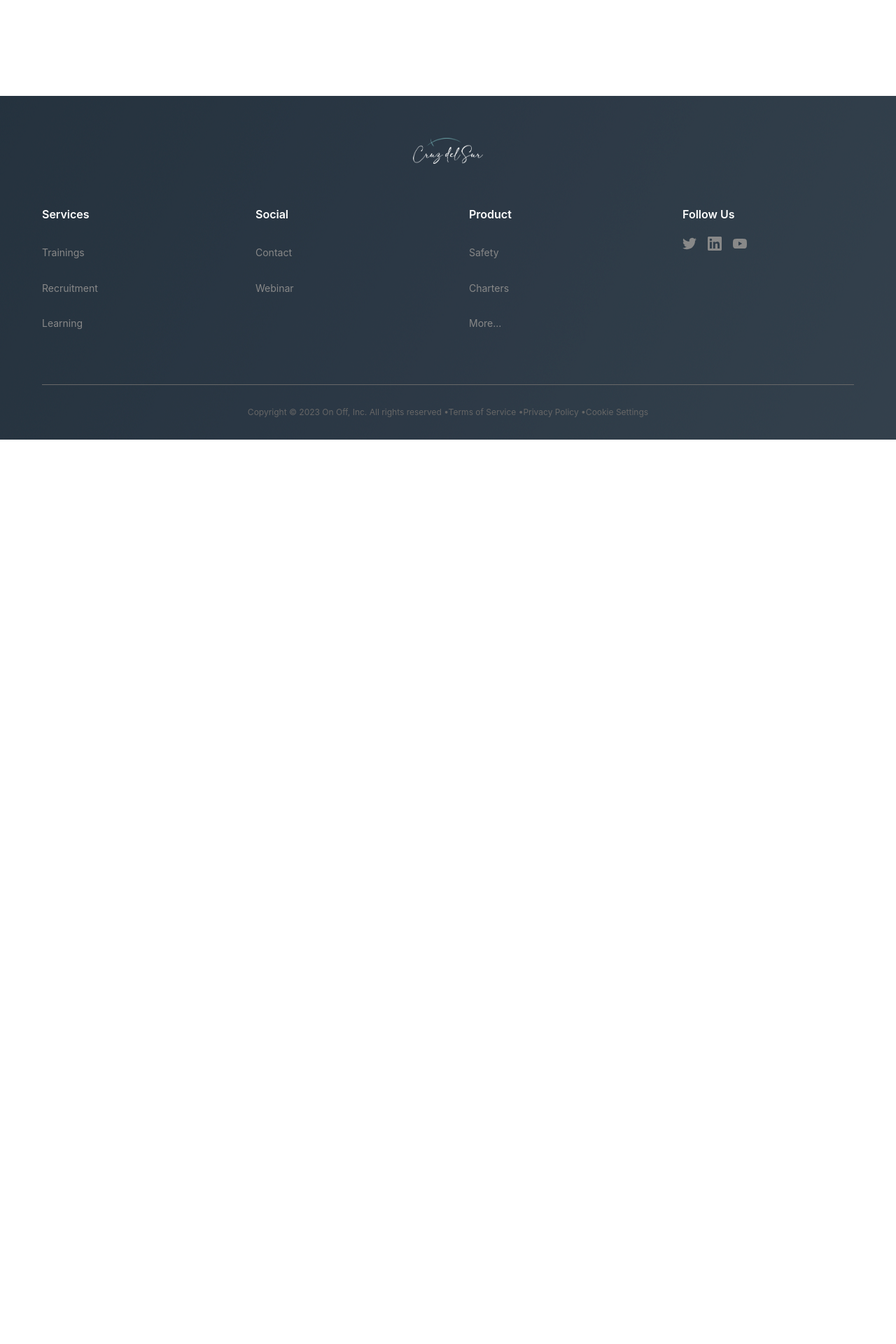
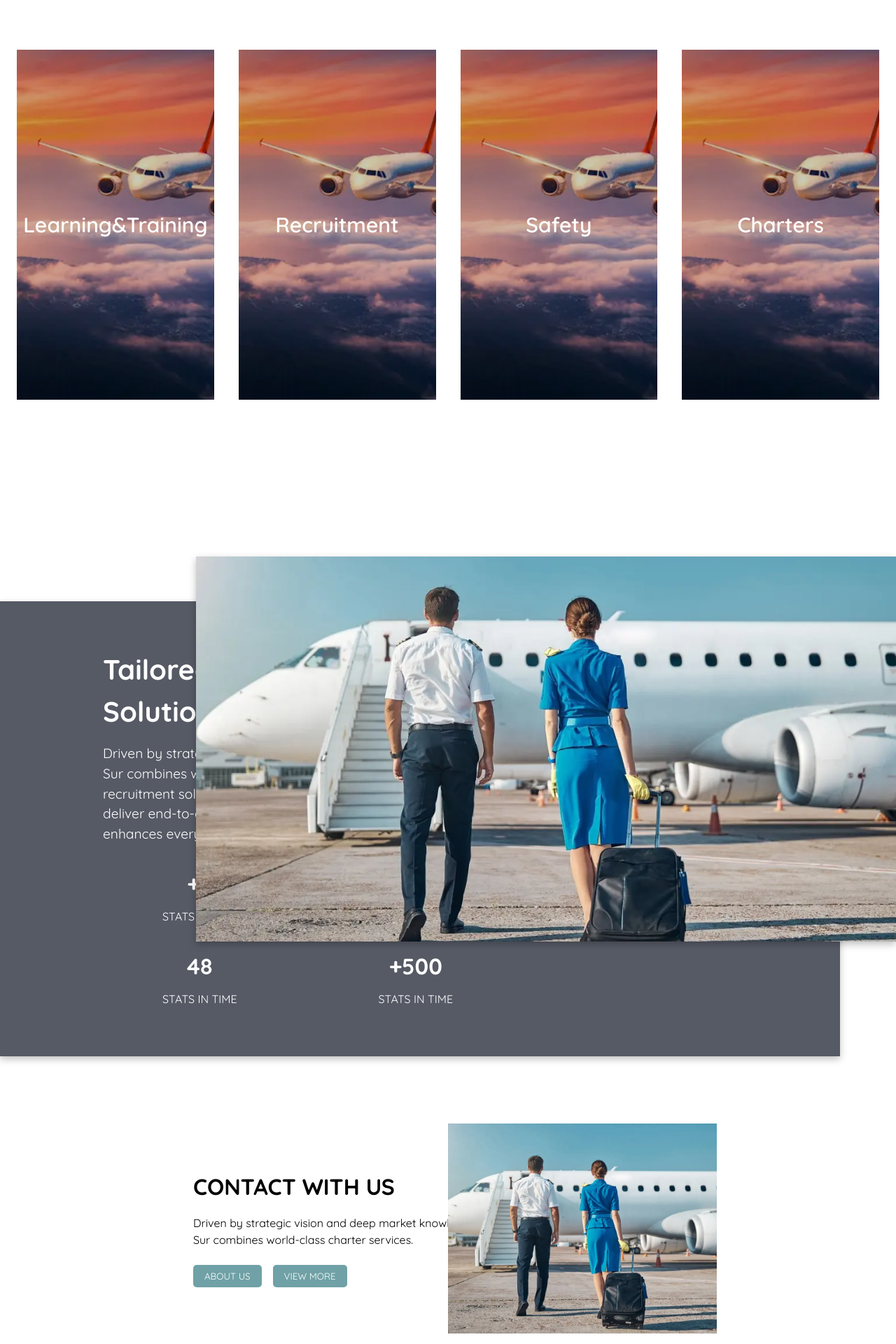
Before and after one commit to Remojs/Cruzdelsur, a React (Vite) app: page / in a window 1280 px wide. Shown: the part 1880-3800 px from the top of the page at 70% size. Before the commit the page ends 2508 px from the top, so only its background shows below. Built offline with nearby package versions, Linux system fonts and the light colour scheme.

Commit message:
home advenced

```diff
--- a/src/features/home/home.jsx
+++ b/src/features/home/home.jsx
@@ -1,8 +1,18 @@
 import styles from "./home.module.css"
 import HomeIMG from '@assets/images/HomeSection.webp'
 import HomePortrait from '@assets/banners/HomePortrait.webp'
+import SectionCardGroup from '../../shared/SectionCardGroup/SectionCardGroup';
+import exampleImage from '../../assets/banners/HomePortrait.webp';
+import Stats from '../../shared/Stats/Stats';
+import Contact from '../../shared/Contact/Contact';
 
 export default function Home() {
+  const cards = [
+    { title: 'Learning&Training', image: exampleImage, link: '/learning' },
+    { title: 'Recruitment', image: exampleImage, link: '/recruitment' },
+    { title: 'Safety', image: exampleImage, link: '/safety' },
+    { title: 'Charters', image: exampleImage, link: '/charters' },
+  ];
 
   return (
     <div className={styles.container}>
@@ -50,7 +60,16 @@ export default function Home() {
             <button className={styles.ctaButton}>READ MORE</button>
           </div>
         </div>
+
+        <div>
+          <SectionCardGroup cards={cards} />
+        </div>
+
+
       </main>
+
+      <Stats />
+      <Contact />
     </div>
   )
 }
--- /dev/null
+++ b/src/shared/Contact/Contact.jsx
@@ -0,0 +1,18 @@
+import React from 'react';
+import styles from './Contact.module.css';
+
+export default function Contact() {
+  return (
+    <div className={styles.contactContainer}>
+      <div className={styles.textBox}>
+        <h3>CONTACT WITH <span className={styles.highlight}>US</span></h3>
+        <p>Driven by strategic vision and deep market knowledge, Cruz del Sur combines world-class charter services.</p>
+        <div className={styles.buttons}>
+          <button className={styles.button}>ABOUT US</button>
+          <button className={styles.button}>VIEW MORE</button>
+        </div>
+      </div>
+      <div className={styles.imageBox}></div>
+    </div>
+  );
+}
--- /dev/null
+++ b/src/shared/Contact/Contact.module.css
@@ -0,0 +1,47 @@
+.contactContainer {
+  display: flex;
+  justify-content: center;
+  align-items: center;
+  width: 100%;
+  margin: 5rem 0;
+}
+
+.textBox {
+  width: 30%;
+  padding-left: 20px;
+}
+
+.textBox h3 {
+  font-size: 2rem;
+  font-weight: bold;
+  margin-bottom: 1rem;
+}
+
+.textBox p {
+  font-size: 1rem;
+  line-height: 1.5;
+  margin-bottom: 1.5rem;
+  width: 30rem;
+}
+
+.textBox .buttons {
+  display: flex;
+  gap: 1rem;
+}
+
+.textBox .button {
+  padding: 0.5rem 1rem;
+  background-color: var(--blue-primary);
+  color: var(--white);
+  border: none;
+  border-radius: 5px;
+  cursor: pointer;
+}
+
+.imageBox {
+  width: 30%;
+  background-image: url('../../assets/images/HomeSection.webp');
+  background-size: cover;
+  background-position: center;
+  height: 300px;
+}
--- a/src/shared/Footer/footer.module.css
+++ b/src/shared/Footer/footer.module.css
@@ -5,7 +5,7 @@
   background-position: center;
   color: #ffffff;
   padding: 60px 0 30px;
-  font-family: -apple-system, BlinkMacSystemFont, "Segoe UI", Roboto, sans-serif;
+  font-family: 'Quicksand', sans-serif;
 }
 
 .container {
--- a/src/shared/Navbar/navbar.module.css
+++ b/src/shared/Navbar/navbar.module.css
@@ -7,6 +7,7 @@
   background-position: center;
   height: 130px;
   padding: 0 2rem;
+  font-family: 'Quicksand', sans-serif;
 }
 
 .navLinks {
--- /dev/null
+++ b/src/shared/SectionCard/SectionCard.jsx
@@ -0,0 +1,11 @@
+import React from 'react';
+import styles from './SectionCard.module.css';
+
+export default function SectionCard({ title, image, link }) {
+  return (
+    <a href={link} className={styles.card} style={{ backgroundImage: `url(${image})` }}>
+      <div className={styles.overlay}></div>
+      <h2 className={styles.title}>{title}</h2>
+    </a>
+  );
+}
--- /dev/null
+++ b/src/shared/SectionCard/SectionCard.module.css
@@ -0,0 +1,35 @@
+.card {
+  width: 350px;
+  height: 500px;
+  display: flex;
+  align-items: center;
+  justify-content: center;
+  background-size: cover;
+  background-position: center;
+  position: relative;
+  text-decoration: none;
+  color: white;
+  overflow: hidden;
+}
+
+.overlay {
+  position: absolute;
+  top: 0;
+  left: 0;
+  width: 100%;
+  height: 100%;
+  background-color: rgba(0, 0, 0, 0.2);
+  transition: background-color 0.3s ease;
+}
+
+.card:hover .overlay {
+  background-color: rgba(0, 0, 0, 0.6);
+}
+
+.title {
+  position: relative;
+  font-size: 30px;
+  font-weight: 600;
+  z-index: 1;
+  text-align: center;
+}
--- /dev/null
+++ b/src/shared/SectionCardGroup/SectionCardGroup.jsx
@@ -0,0 +1,18 @@
+import React from 'react';
+import SectionCard from '../SectionCard/SectionCard';
+import styles from './SectionCardGroup.module.css';
+
+export default function SectionCardGroup({ cards }) {
+  return (
+    <div className={styles.group}>
+      {cards.map((card, index) => (
+        <SectionCard
+          key={index}
+          title={card.title}
+          image={card.image}
+          link={card.link}
+        />
+      ))}
+    </div>
+  );
+}
--- /dev/null
+++ b/src/shared/SectionCardGroup/SectionCardGroup.module.css
@@ -0,0 +1,5 @@
+.group {
+  display: flex;
+  justify-content: center;
+  gap: 35px;
+}
--- /dev/null
+++ b/src/shared/Stats/Stats.jsx
@@ -0,0 +1,34 @@
+import React from 'react';
+import styles from './Stats.module.css';
+
+export default function Stats() {
+  return (
+    <div className={styles.statsContainer}>
+      <div className={styles.grayBox}>
+        <div className={styles.grayStatsBox}>
+            <h3>Tailored Aviation & Talent Solutions for Latin America</h3>
+                <p>Driven by strategic vision and deep market knowledge, Cruz del Sur combines world-class charter services with custom recruitment solutions for the aviation industry. Our mission is to deliver end-to-end support that elevates your operations and enhances every aspect of the flight and hiring experience.</p>
+                <div className={styles.stats}>
+                <div className={styles.stat}>
+                    <h4>+8</h4>
+                    <span>STATS IN TIME</span>
+                </div>
+                <div className={styles.stat}>
+                    <h4>738</h4>
+                    <span>STATS IN TIME</span>
+                </div>
+                <div className={styles.stat}>
+                    <h4>48</h4>
+                    <span>STATS IN TIME</span>
+                </div>
+                <div className={styles.stat}>
+                    <h4>+500</h4>
+                    <span>STATS IN TIME</span>
+                </div>
+                </div>
+        </div>
+      </div>
+      <div className={styles.blackBox}></div>
+    </div>
+  );
+}
--- /dev/null
+++ b/src/shared/Stats/Stats.module.css
@@ -0,0 +1,74 @@
+.statsContainer {
+  position: relative;
+  width: 100%;
+  height: 650px;
+  display: flex;
+  align-items: start;
+  justify-content: space-between;
+  margin: 10rem 0;
+}
+
+.grayBox {
+  position: absolute;
+  width: 1200px;
+  height: 650px;
+  background-color: var(--light-gray);
+  left: 0;
+  margin-top: 4rem;
+  box-shadow: 0px 4px 10px rgba(0, 0, 0, 0.25);
+  display: flex;
+  flex-direction: column;
+  justify-content: center;
+  padding-left: 30px;
+  padding-top: 2rem;
+  padding-bottom: 2rem;
+  color: var(--white);
+}
+
+.grayStatsBox{
+    width: 50%;
+    margin-left: 10%;
+}
+
+.grayBox h3 {
+  font-size: 2.5rem;
+  font-weight: bold;
+  margin-bottom: 1rem;
+}
+
+.grayBox p {
+  font-size: 1.2rem;
+  line-height: 1.5;
+  margin-bottom: 2rem;
+}
+
+.grayBox .stats {
+  display: grid;
+  grid-template-columns: repeat(2, 1fr);
+  gap: 2rem;
+}
+
+.grayBox .stat {
+  text-align: center;
+}
+
+.grayBox .stat h4 {
+  font-size: 2rem;
+  font-weight: bold;
+}
+
+.grayBox .stat span {
+  font-size: 1rem;
+}
+
+.blackBox {
+  position: absolute;
+  width: 1000px;
+  height: 550px;
+  background-image: url('../../assets/images/HomeSection.webp');
+  background-size: cover;
+  background-position: center;
+  right: 0;
+  z-index: 1;
+  box-shadow: 0px 4px 10px rgba(0, 0, 0, 0.25);
+}
--- a/src/ui/global.css
+++ b/src/ui/global.css
@@ -1,4 +1,6 @@
 /* NORMALIZE */
+@import url('https://fonts.googleapis.com/css2?family=Quicksand:wght@300..700&display=swap');
+
 * {
   margin: 0;
   padding: 0;
@@ -10,7 +12,7 @@ html {
 }
 
 body {
-  font-family: 'Roboto', Arial, sans-serif;
+  font-family: 'Quicksand', sans-serif;
   font-size: 1.6rem;
   line-height: 1.5;
   min-height: 100vh;
```
